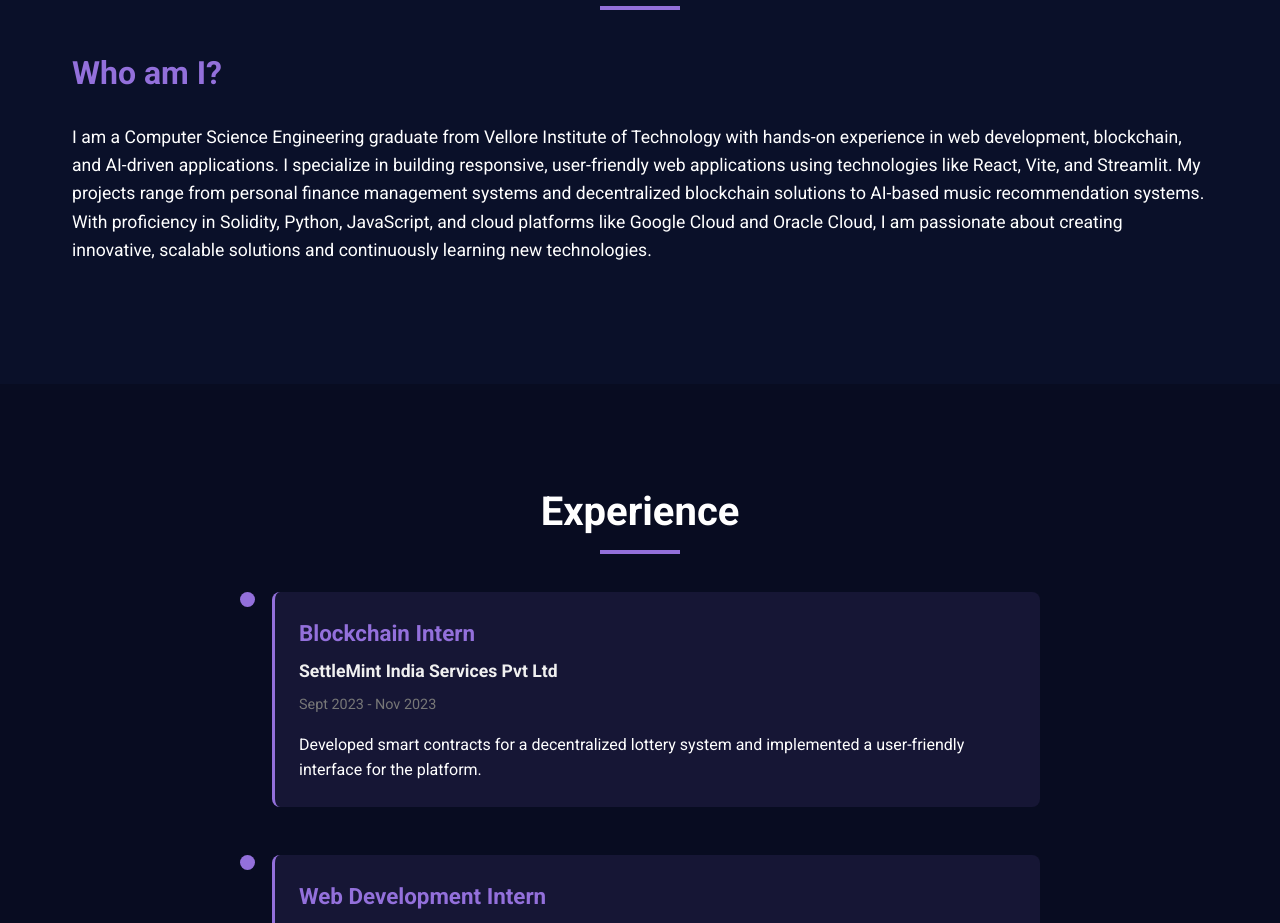
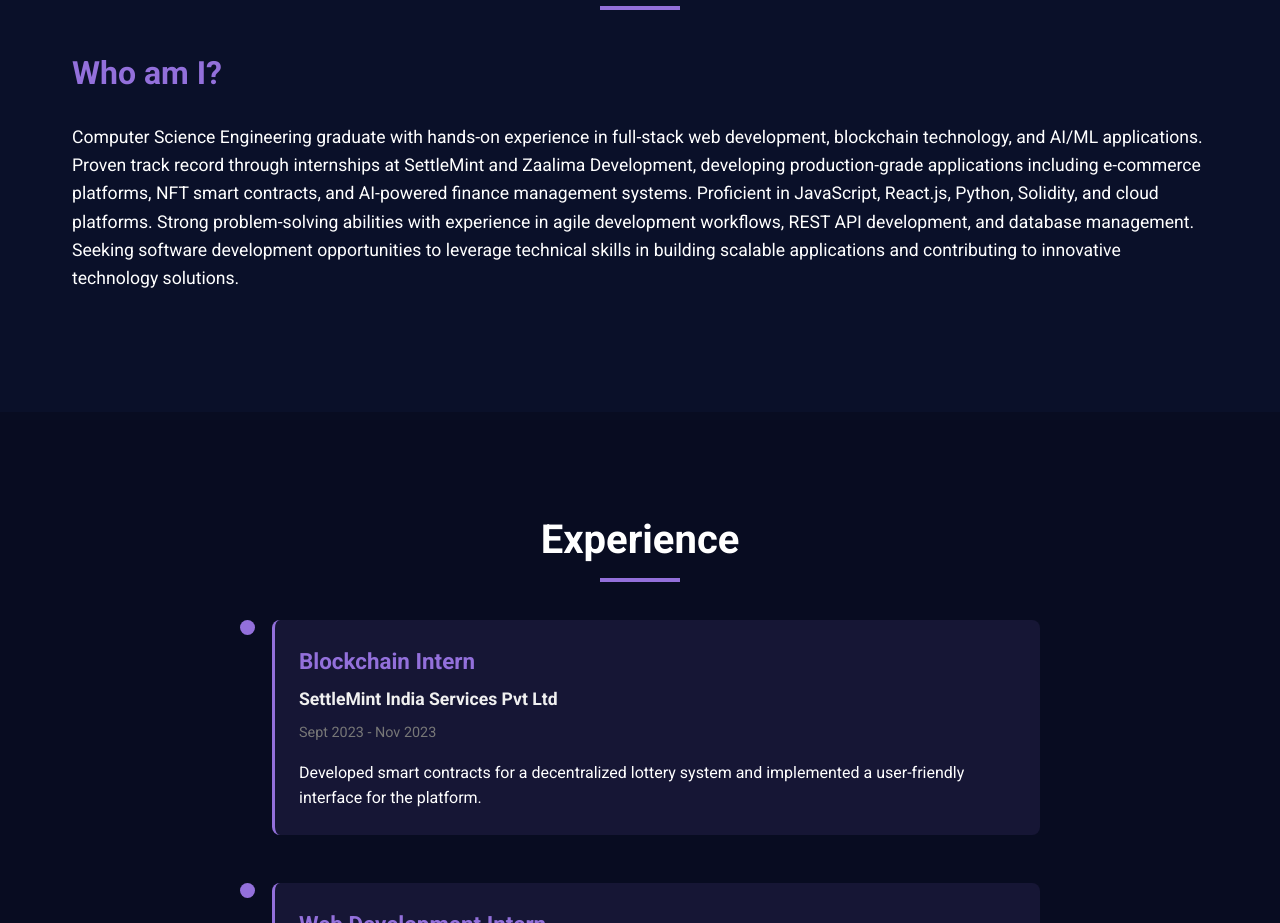
Before and after one commit to kavi3006/kavi-portfolio, a React (Vite) app: page / in a window 1280 px wide. Shown: the part 960-1883 px from the top of the page. Built offline with nearby package versions, Linux system fonts and the light colour scheme; the HTML template or start-up script is replaced by a standard one; a web font is replaced by a local one.

Commit message:
“Fix”

```diff
--- a/src/components/About.jsx
+++ b/src/components/About.jsx
@@ -6,7 +6,7 @@ function About() {
                 <div className="about-content">
                     <div className="about-text">
                         <h3>Who am I?</h3>
-                        <p>I am a Computer Science Engineering graduate from Vellore Institute of Technology with hands-on experience in web development, blockchain, and AI-driven applications. I specialize in building responsive, user-friendly web applications using technologies like React, Vite, and Streamlit. My projects range from personal finance management systems and decentralized blockchain solutions to AI-based music recommendation systems. With proficiency in Solidity, Python, JavaScript, and cloud platforms like Google Cloud and Oracle Cloud, I am passionate about creating innovative, scalable solutions and continuously learning new technologies.</p>
+                        <p>Computer Science Engineering graduate with hands-on experience in full-stack web development, blockchain technology, and AI/ML applications. Proven track record through internships at SettleMint and Zaalima Development, developing production-grade applications including e-commerce platforms, NFT smart contracts, and AI-powered finance management systems. Proficient in JavaScript, React.js, Python, Solidity, and cloud platforms. Strong problem-solving abilities with experience in agile development workflows, REST API development, and database management. Seeking software development opportunities to leverage technical skills in building scalable applications and contributing to innovative technology solutions.</p>
                     </div>
                 </div>
             </div>
```
